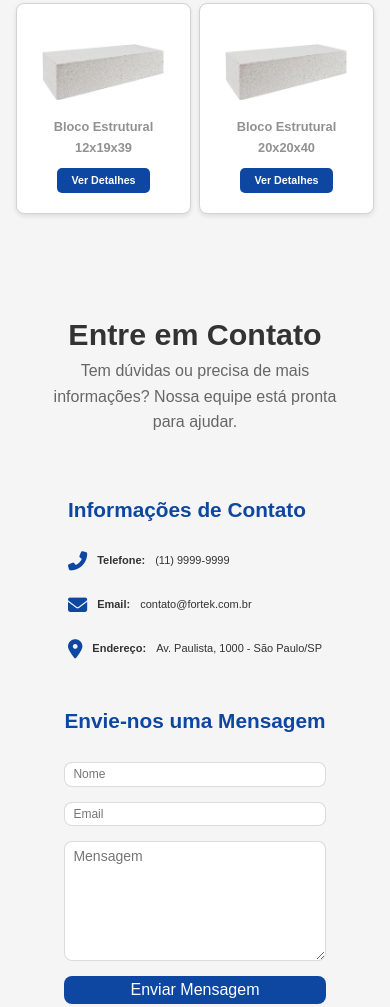
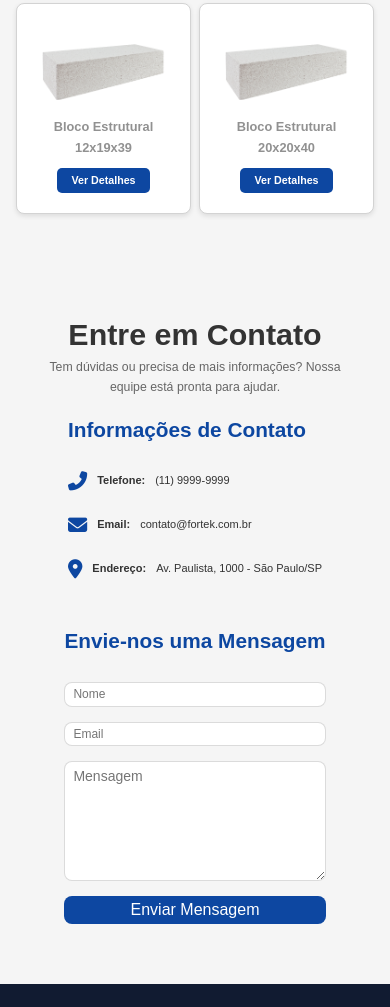
Before and after one commit to caiosinis1/site-fortek, a plain HTML site: page index.html in a window 390 px wide. Shown: the part 1684-2691 px from the top of the page. Drawn offline with Linux system fonts and the light colour scheme.

Commit message:
refact: section contato

```diff
--- a/style.css
+++ b/style.css
@@ -584,8 +584,8 @@ footer {
     }
     #contato{
         padding-top: 3.7rem;
-        padding-right: 3rem;
-        padding-left: 3rem;
+        padding-right: 2.4rem;
+        padding-left: 2.4rem;
     }
     .contato-info{
         padding: 0;
@@ -595,6 +595,10 @@ footer {
     }
     #contato textarea{
         padding-bottom: 5rem;
+    }
+    .subtitulo-contato{
+        font-size: 12.3px;
+        margin-bottom: 15px;
     }
 }
 
```
